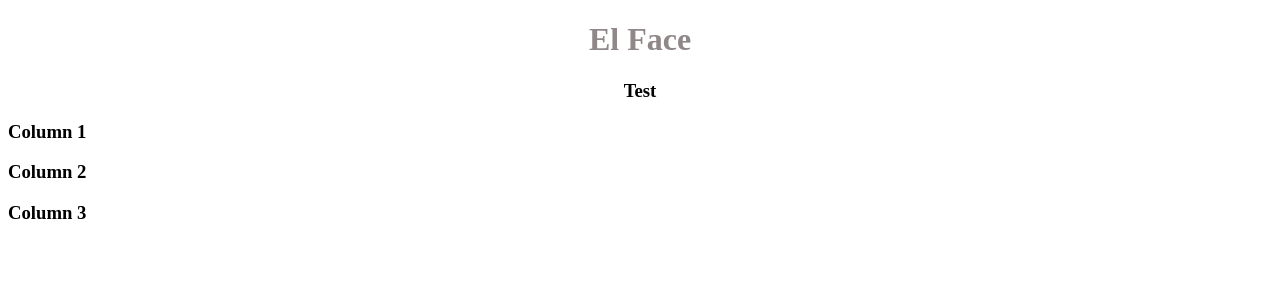
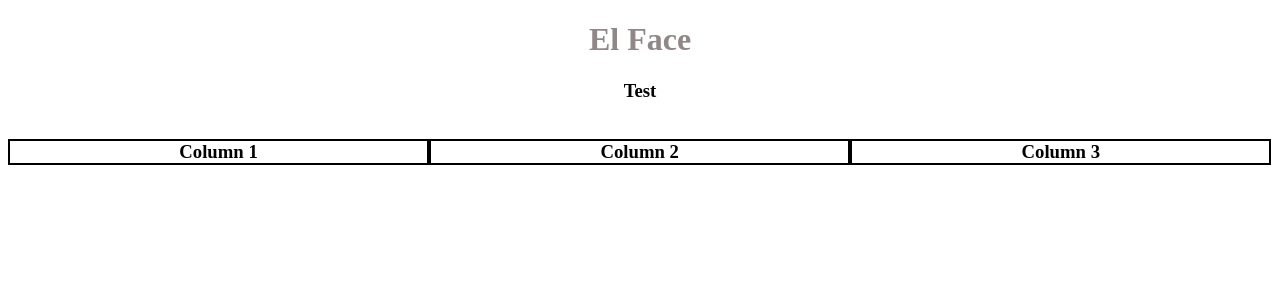
Before and after one commit to RosarioRu/social-media-clone, a React (Create React App) app: page / in a window 1280 px wide. Shown: the top 300 px of the page. Built offline with nearby package versions, Linux system fonts and the light colour scheme.

Commit message:
Add styling to the column components.

```diff
--- a/src/components/Column1.js
+++ b/src/components/Column1.js
@@ -2,8 +2,16 @@ import React from "react";
 
 
 function Column1() {
+
+  const columnStyles = {
+    border: "solid black 2px",
+    display: "inline-block",
+    width: "33%",
+    textAlign: "Center"
+  }
+
   return(
-    <h3>Column 1</h3>
+    <h3 style={columnStyles}>Column 1</h3>
   );
 }
 
--- a/src/components/Column2.js
+++ b/src/components/Column2.js
@@ -2,8 +2,16 @@ import React from "react";
 
 
 function Column2() {
+
+  const columnStyles = {
+    border: "solid black 2px",
+    display: "inline-block",
+    width: "33%",
+    textAlign: "Center"
+  }
+
   return(
-    <h3>Column 2</h3>
+    <h3 style={columnStyles}>Column 2</h3>
   );
 }
 
--- a/src/components/Column3.js
+++ b/src/components/Column3.js
@@ -2,8 +2,16 @@ import React from "react";
 
 
 function Column3() {
+
+  const columnStyles = {
+    border: "solid black 2px",
+    display: "inline-block",
+    width: "33%",
+    textAlign: "Center"
+  }
+
   return(
-    <h3>Column 3</h3>
+    <h3 style={columnStyles}>Column 3</h3>
   );
 }
 
```
